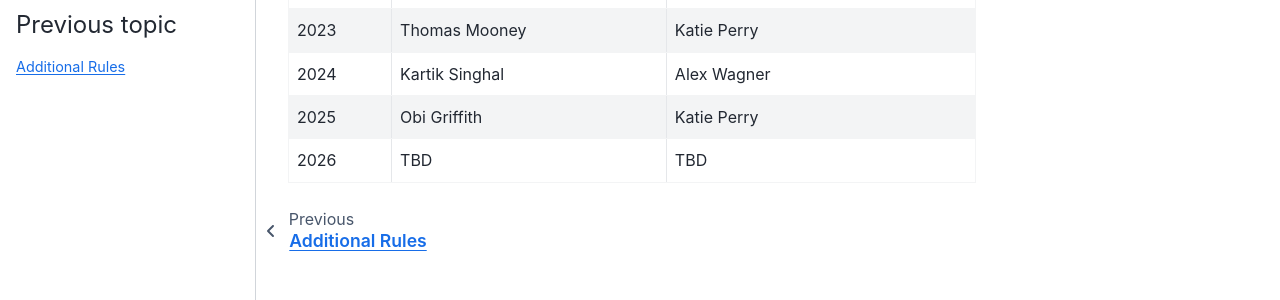
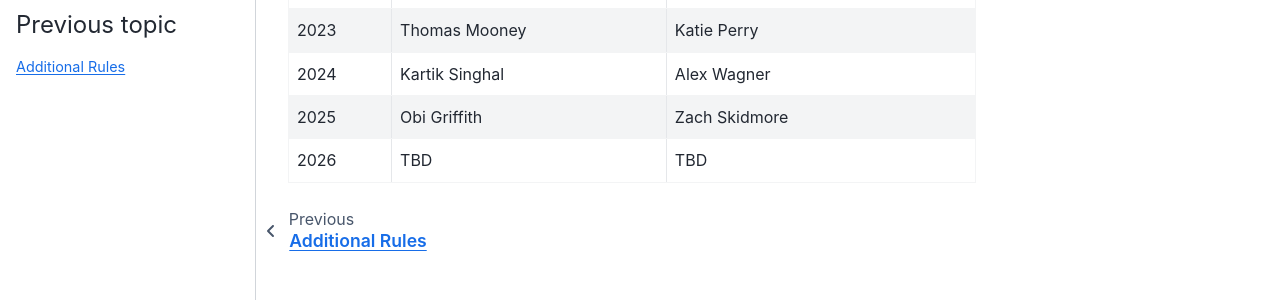
Before and after one commit to GenomicMedLab/fantasy-football-rulebook, a Sphinx documentation site: the page built from docs/history.rst, in a window 1280 px wide. Shown: the part 518-818 px from the top of the page. Built offline with Sphinx 7.4.7 and the Sphinx Book theme 1.1.4, drawn with Linux system fonts in a browser that asks for light colours.

Commit message:
Zach receives toilet bowl in 2025

```diff
--- a/docs/history.rst
+++ b/docs/history.rst
@@ -42,7 +42,7 @@ League Championship History
      - Alex Wagner
    * - 2025
      - Obi Griffith
-     - Katie Perry
+     - Zach Skidmore
    * - 2026
      - TBD
      - TBD
```
